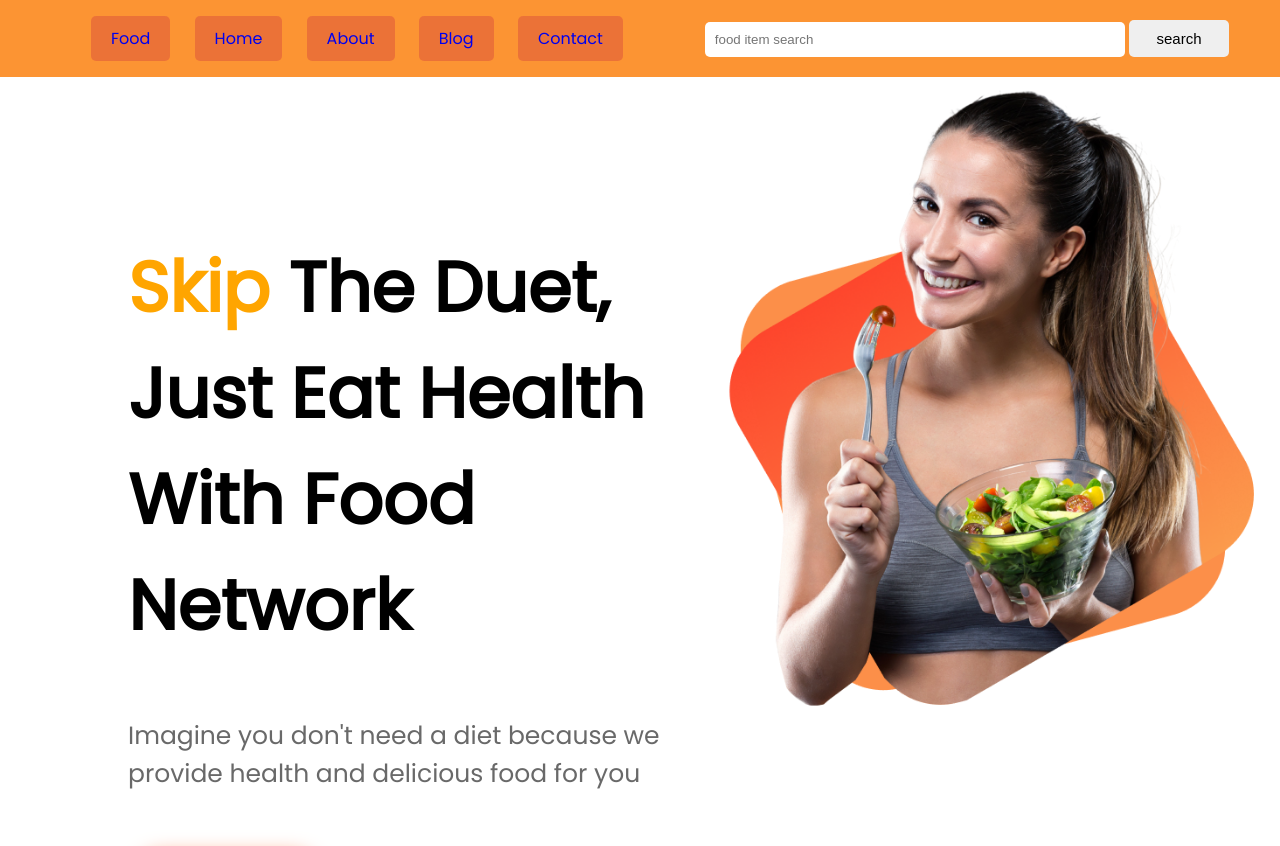
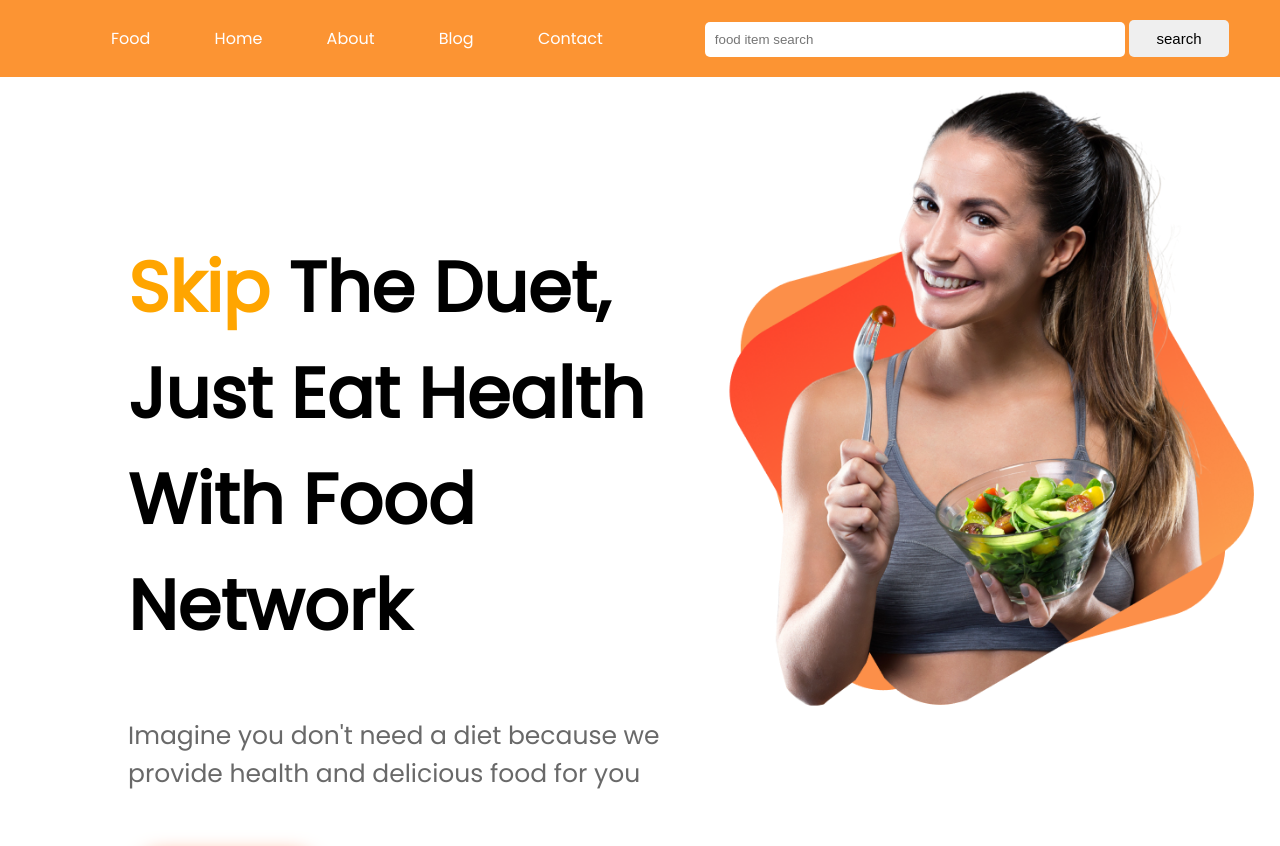
Before and after one commit to akashlil/food-network, a plain HTML site: page index.html in a window 1280 px wide. Shown: the top 846 px of the page. Drawn offline with Linux system fonts and the light colour scheme.

Commit message:
nav color

```diff
--- a/css/style.css
+++ b/css/style.css
@@ -42,11 +42,13 @@ section {
   display: inline-block;
   padding: 10px 20px;
   margin-left: 20px;
-  background-color: rgba(236, 113, 56, 0.952);
   border-radius: 5px;
 }
+.listnav ul li a {
+  color: #fff;
+}
 .listnav ul li:hover {
-  background-color: antiquewhite;
+  background-color: rgb(236, 83, 13);
 }
 .search-bar {
   padding: 20px;
```
